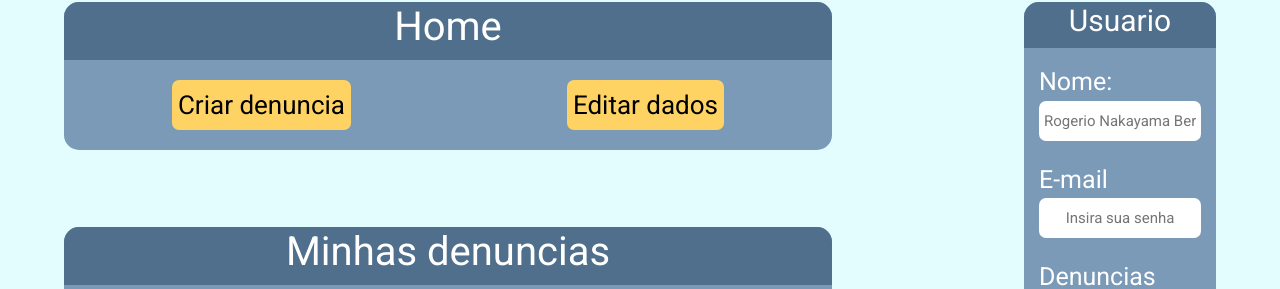
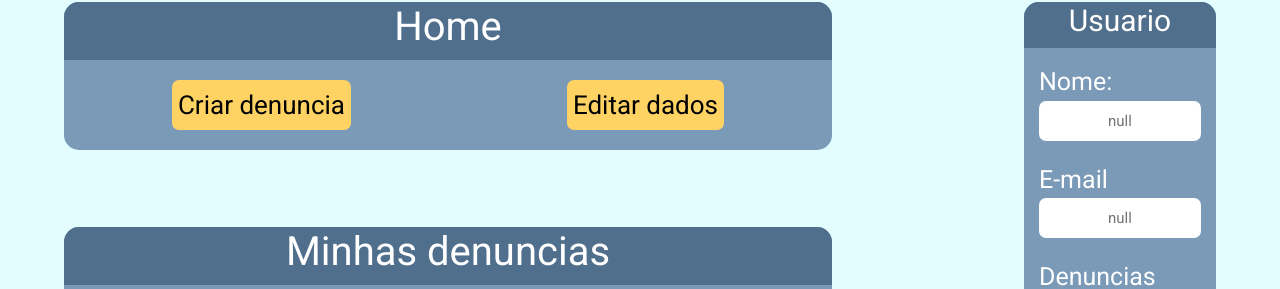
Before and after one commit to Rogerio-N/rogerio-n.github.io, a Jekyll site: the page home.html, which Jekyll copies as it is, in a window 1280 px wide. Shown: the part 245-534 px from the top of the page. Built offline with Jekyll 4.4.1, drawn with Linux system fonts in a browser that asks for light colours.

```diff
--- a/CSS/home.css
+++ b/CSS/home.css
@@ -231,7 +231,7 @@ header{
     margin-top: 20px;
 }
 
-#Email-text{
+.Email-text{
     text-align: center;
     box-sizing: border-box;
     font-size: 15px;
@@ -243,7 +243,7 @@ header{
     border-radius: 7px;
 }
 
-#Email-text:focus{
+.Email-text:focus{
     outline: none;
 }
 
@@ -393,7 +393,7 @@ header{
         height: 25px;
     }
 
-    #Email-text{
+    .Email-text{
         font-size: 13px;
         height: 25px;
     }
--- a/JS/home.js
+++ b/JS/home.js
@@ -1 +1,12 @@
-console.log(sessionStorage.getItem("Name"))
+function userDataShow(){
+    let userName = sessionStorage.getItem("Name");
+    let userEmail = sessionStorage.getItem("Email");
+
+    document.getElementById("Name-desktop").placeholder = userName;
+    document.getElementById("Email-desktop").placeholder = userEmail;
+
+    document.getElementById("Name-cellphone").placeholder = userName;
+    document.getElementById("Email-cellphone").placeholder = userEmail;
+}
+
+userDataShow();
--- a/home.html
+++ b/home.html
@@ -58,17 +58,17 @@
                                         <form>
                                             <div id="Name">
                                                 <p class="Login-label">Nome:</p>
-                                                <input id="name-text" type="text" placeholder="Rogerio Nakayama Bernardo" readonly>
+                                                <input id="Name-cellphone" type="text" placeholder="Rogerio Nakayama Bernardo" readonly>
                                             </div>
 
                                             <div id="E-mail">
                                                 <p class="Login-label">E-mail:</p>
-                                                <input id="Email-text" type="password" placeholder="rogenakayama@gmail.com" readonly>
+                                                <input id="Email-cellphone" class="Email-text" type="password" placeholder="rogenakayama@gmail.com" readonly>
                                             </div>
 
                                             <div id="Complaint-global-counter">
                                                 <p class="Login-label">Denuncias realizadas:</p>
-                                                <input id="Email-text" type="password" placeholder="1" readonly>
+                                                <input class="Email-text" type="password" placeholder="1" readonly>
                                             </div>
 
                                         </form>
@@ -145,17 +145,17 @@
                     <form>
                         <div id="Name">
                             <p class="Login-label">Nome:</p>
-                            <input type="text" placeholder="Rogerio Nakayama Bernardo" readonly>
+                            <input id="Name-desktop" type="text" placeholder="Rogerio Nakayama Bernardo" readonly>
                         </div>
 
                         <div id="E-mail">
                             <p class="Login-label">E-mail</p>
-                            <input id="Email-text" type="password" placeholder="Insira sua senha" readonly>
+                            <input id="Email-desktop" class="Email-text" type="password" placeholder="Insira sua senha" readonly>
                         </div>
 
                         <div id="Complaint-global-counter">
                             <p class="Login-label">Denuncias realizadas</p>
-                            <input id="Email-text" type="password" placeholder="1" readonly>
+                            <input class="Email-text" type="password" placeholder="1" readonly>
                         </div>
 
                         <div id="Control-btn">
```
